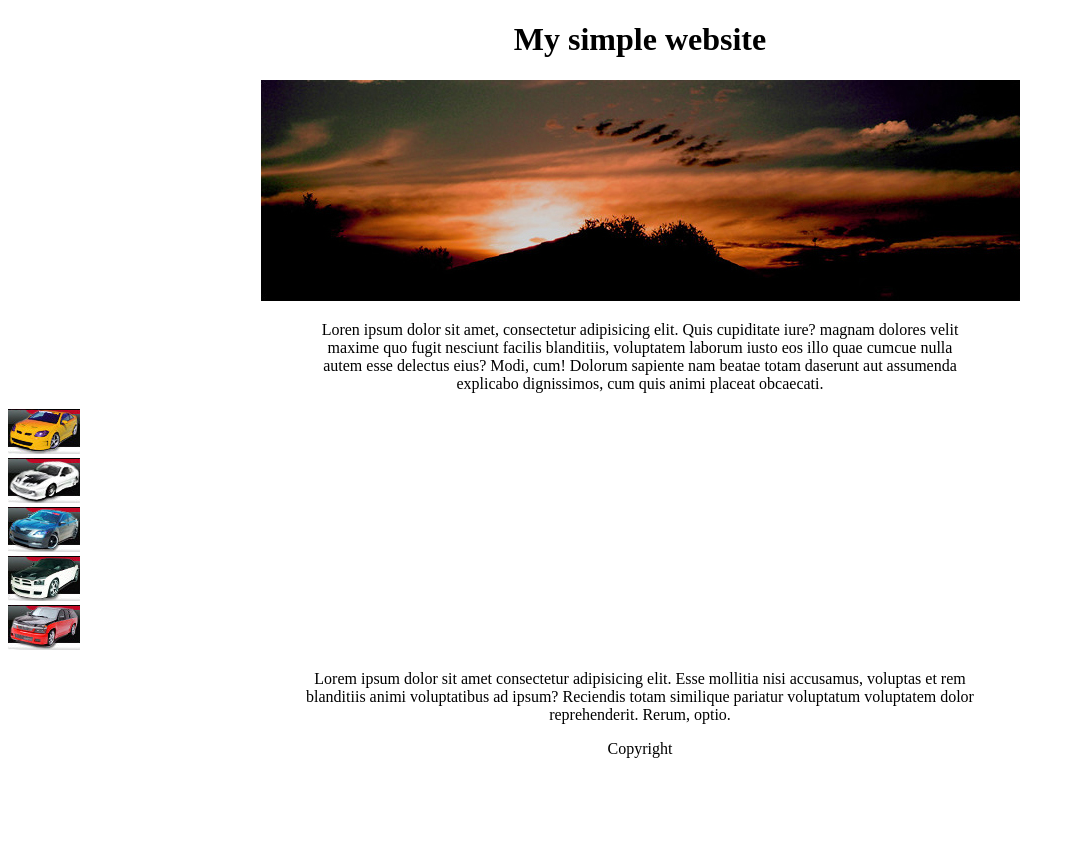
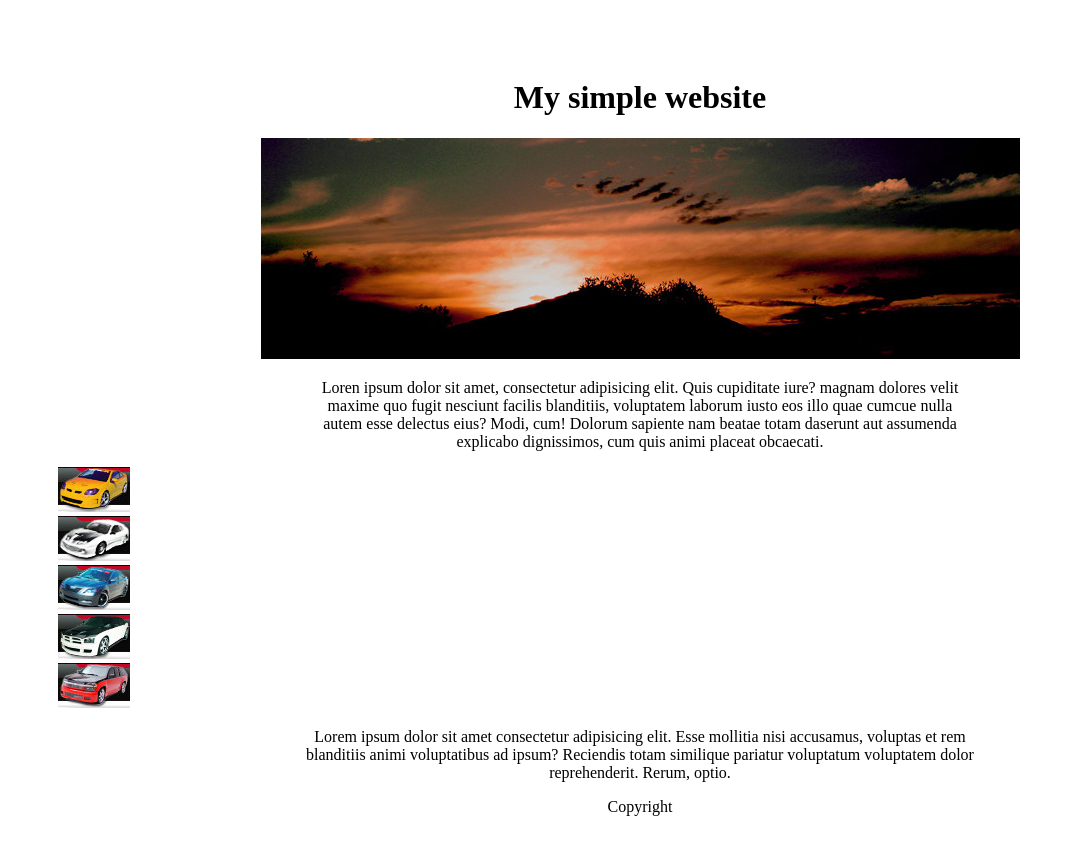
Before and after one commit to hunter415888/02.12.2020_simple, a plain HTML site: page index.html in a window 1280 px wide. Shown: the whole page, without its empty margins (0-1075 px from the left). Before the commit the page ends 800 px from the top, so only its background shows below. Drawn offline with Linux system fonts and the light colour scheme.

Commit message:
start css

```diff
--- a/index.html
+++ b/index.html
@@ -1,12 +1,12 @@
 <!DOCTYPE html>
 <html lang="en">
-<link href="index.css" rel="stylesheet" type="text/css">
+<link href="style.css" rel="stylesheet" type="text/css">
 
 <head>
     <title>My simple website</title>
     <meta name="viewport" content="width=device-width, initial-scale=1.0">
     <center>
-        <div>
+        <div class="block" id="My simple website">
             <h1>
                 My simple website
             </h1>
@@ -16,7 +16,7 @@
 </head>
 
 <body>
-    <center>
+    <center id="sunset" class="block_1">
         <img src="img/sunset.jpg" alt="My simple website">
     </center>
 
@@ -62,7 +62,7 @@
 
 <footer>
     <center>
-        <div>
+        <div id="Copyright">
             Copyright
         </div>
     </center>
--- a/style.css
+++ b/style.css
@@ -0,0 +1,9 @@
+body{
+    padding:50px;
+    backgraund-color: rgb(250, 253, 49);
+}
+block{
+    border: 500px; solid:rgb(12, 12, 12);
+    margin: 0px auto;
+    backgraund-color:rgb(189, 24, 24) ;
+}
```
